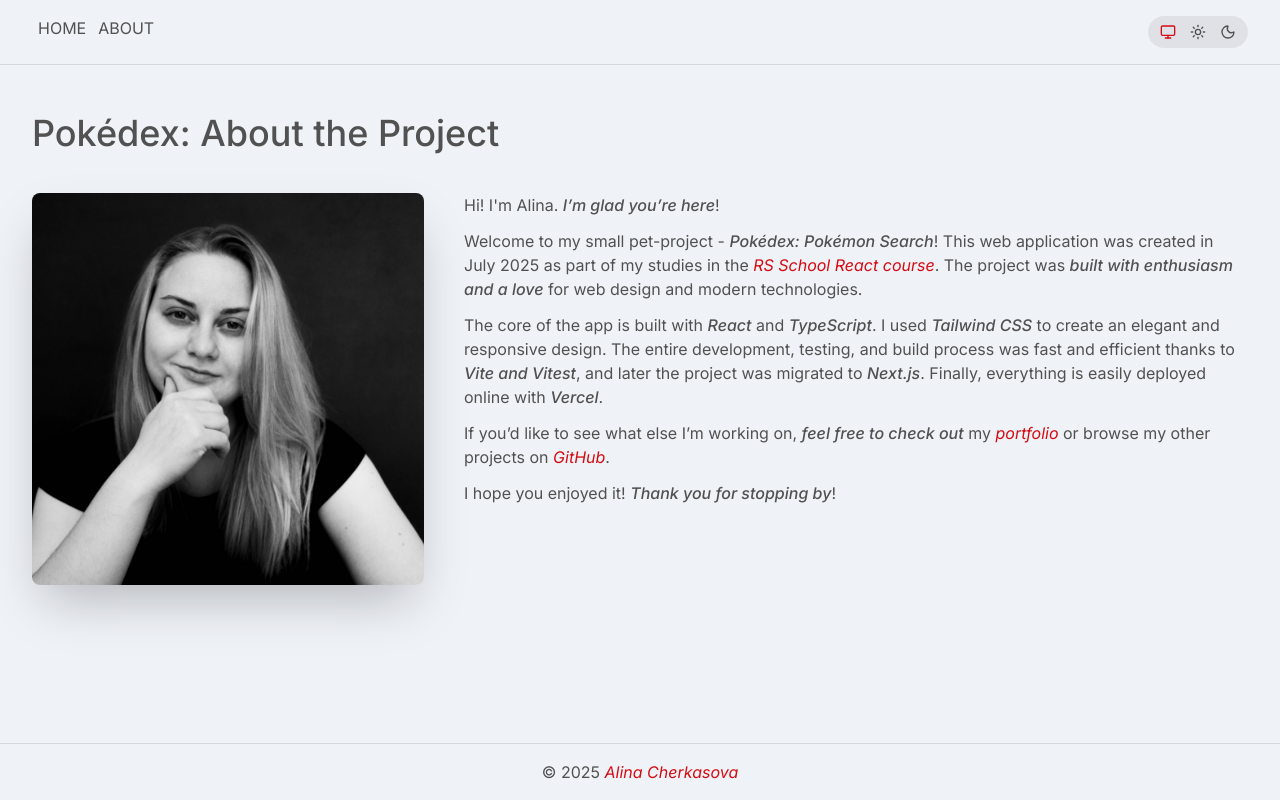
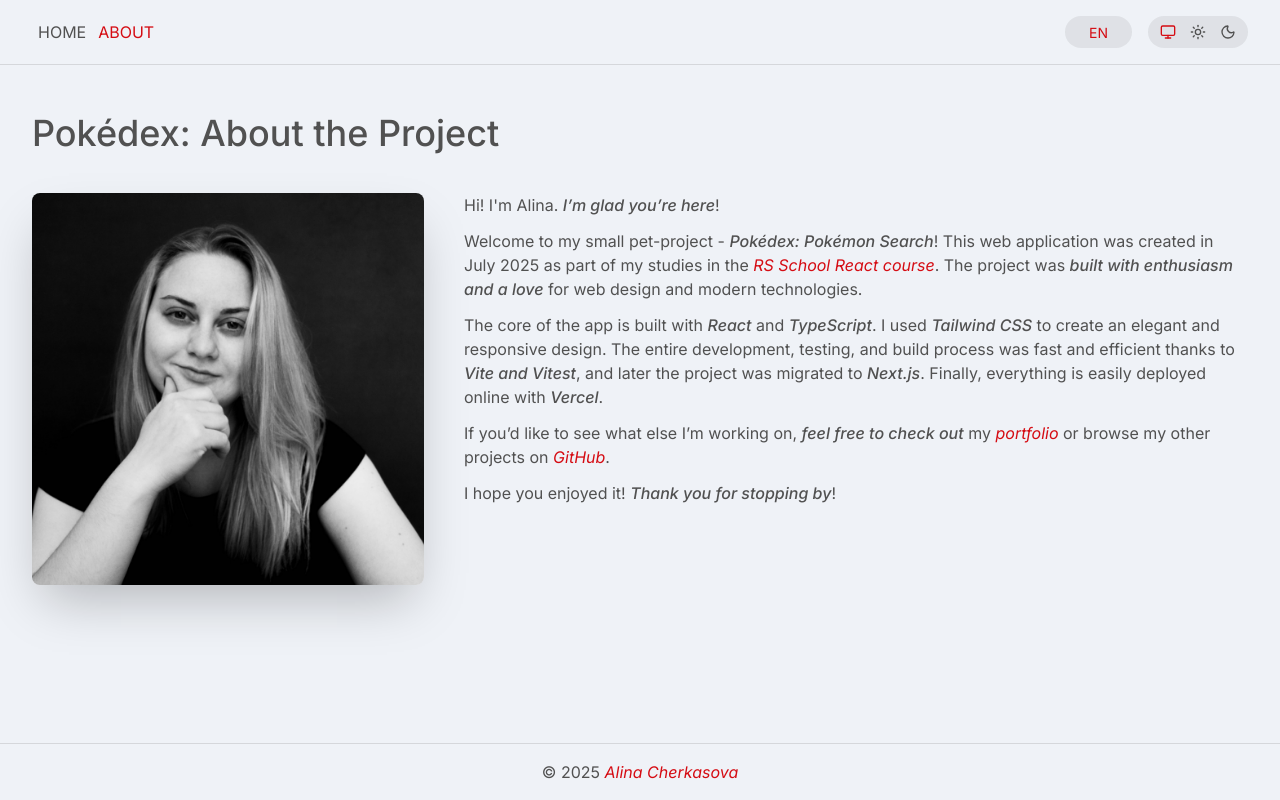
Before and after one commit to cherkasovaa/pokedex-pokemon-search, a Next.js app: page /en/about in a window 1280 px wide. Built offline with nearby package versions, Linux system fonts and the light colour scheme.

Commit message:
feat: implement lang toggle button

```diff
--- a/src/components/Header/Header.tsx
+++ b/src/components/Header/Header.tsx
@@ -1,22 +1,28 @@
 'use client';
 
 import { Container, ThemeSwitcher } from '@/components';
-import { Link } from '@/i18n/navigation';
+import { Link, usePathname, useRouter } from '@/i18n/navigation';
 import { APP_ROUTES } from '@/router/routes';
-import { useTranslations } from 'next-intl';
-import { usePathname } from 'next/navigation';
+import { useLocale, useTranslations } from 'next-intl';
 
 export const Header = () => {
   const pathname = usePathname();
+  const router = useRouter();
+  const locale = useLocale();
+
   const t = useTranslations('Navigation');
+
+  const toggleLanguage = () => {
+    router.push(pathname, { locale: locale === 'en' ? 'ru' : 'en' });
+  };
 
   return (
     <header
       role="banner"
       className="text-center py-4 border-b-1 border-b-foreground-muted/30"
     >
-      <Container className="flex justify-between py-0">
-        <nav>
+      <Container className="flex items-center justify-end gap-4 py-0">
+        <nav className="mr-auto">
           {APP_ROUTES.map((route) => {
             if (route.meta.isShowInNavigation) {
               const isActive = pathname === route.path;
@@ -36,6 +42,14 @@ export const Header = () => {
           })}
         </nav>
 
+        <div
+          className="bg-foreground/10 rounded-full px-6 py-1 cursor-pointer"
+          onClick={toggleLanguage}
+        >
+          <button className="text-accent text-sm transition-colors">
+            {locale.toUpperCase()}
+          </button>
+        </div>
         <ThemeSwitcher />
       </Container>
     </header>
```
